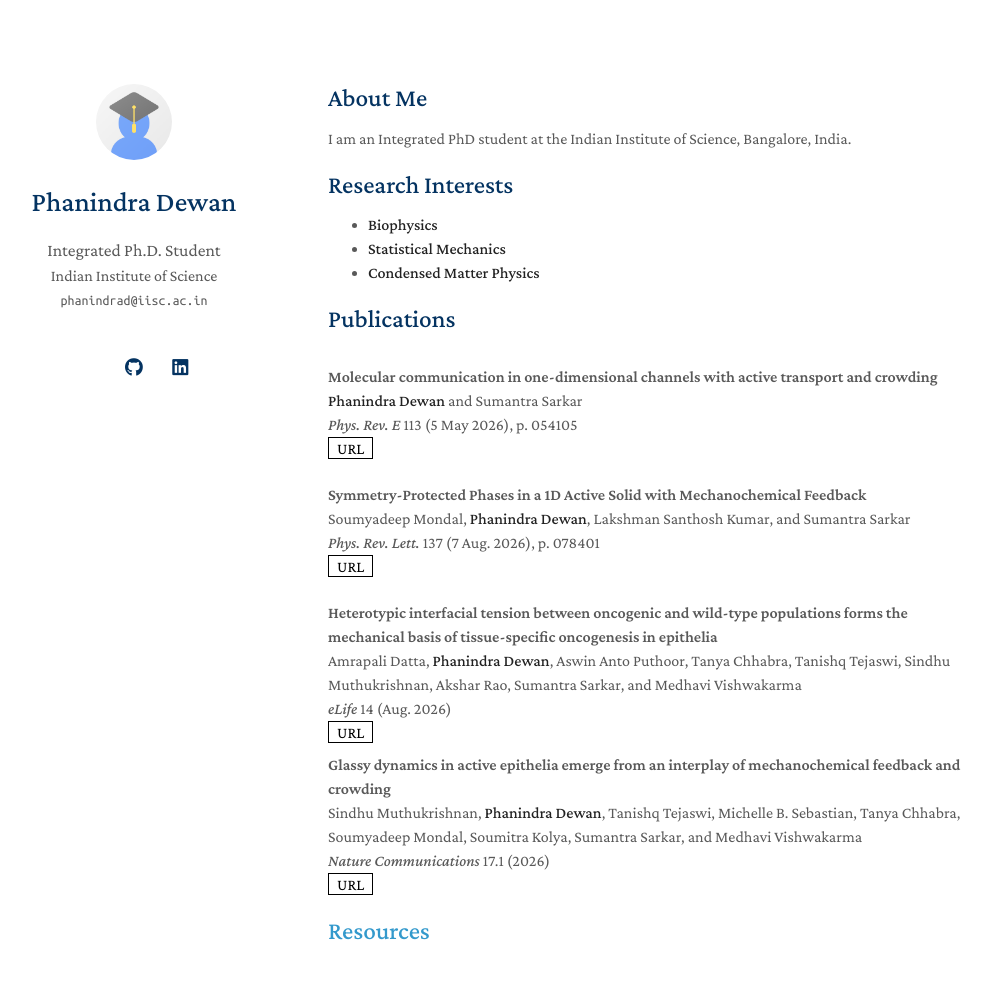
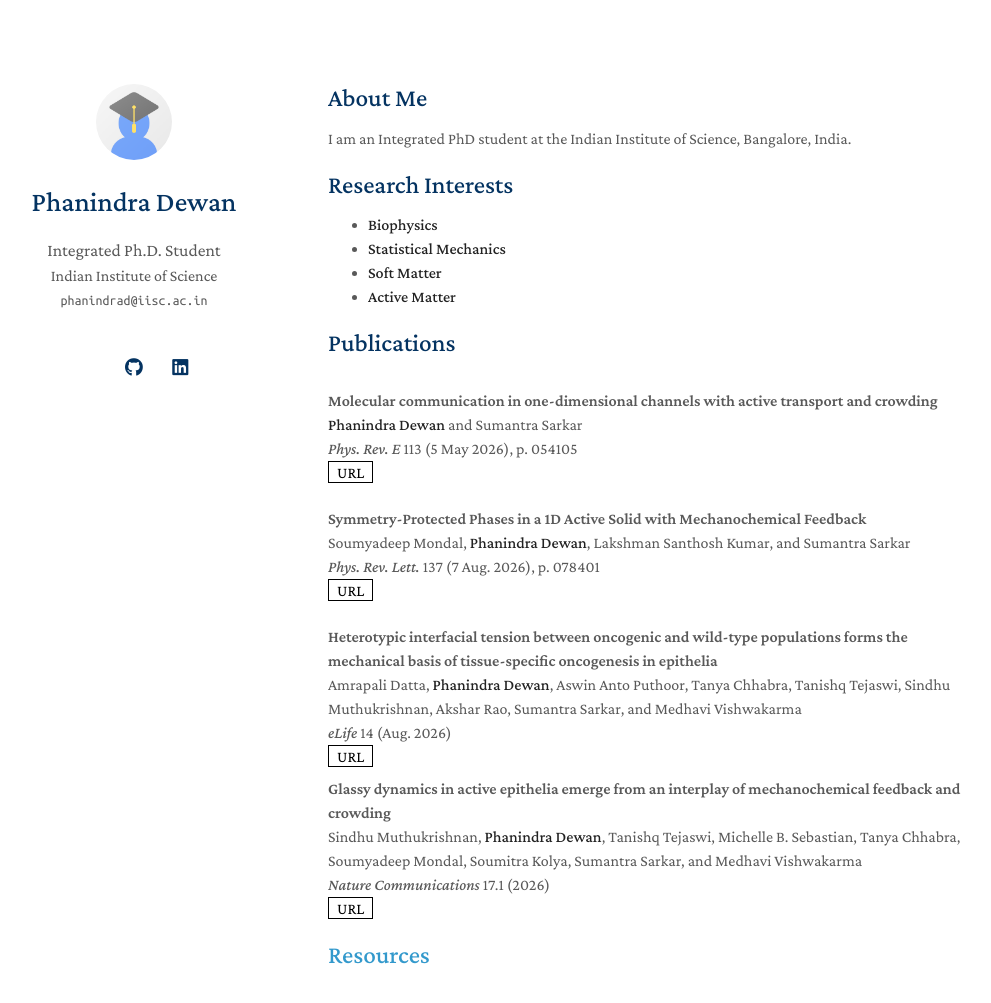
Before and after one commit to phannyd/phannyd.github.io, a Jekyll site: the page built from index.md, in a window 1280 px wide and 1058 px high. Shown: the top 1003 px of the window, without its empty margins (142-1133 px from the left). Built offline with Jekyll 4.4.1, drawn with Linux system fonts in a browser that asks for light colours; a style sheet for code colours, icons or effects is not loaded.

Commit message:
Update index.md

```diff
--- a/index.md
+++ b/index.md
@@ -11,7 +11,8 @@ I am an Integrated PhD student at the Indian Institute of Science, Bangalore, In
 
 - **Biophysics**
 - **Statistical Mechanics**
-- **Condensed Matter Physics**
+- **Soft Matter**
+- **Active Matter**
 
 ## Publications
 
```
